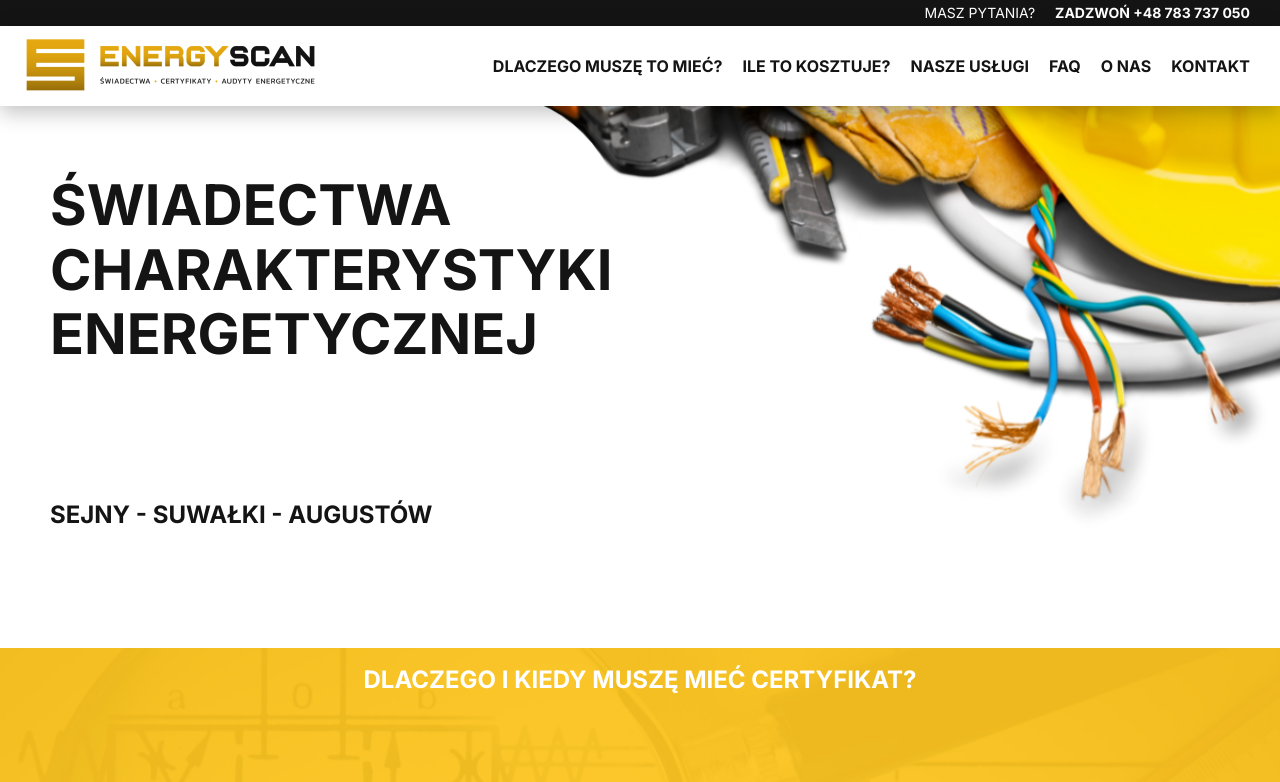
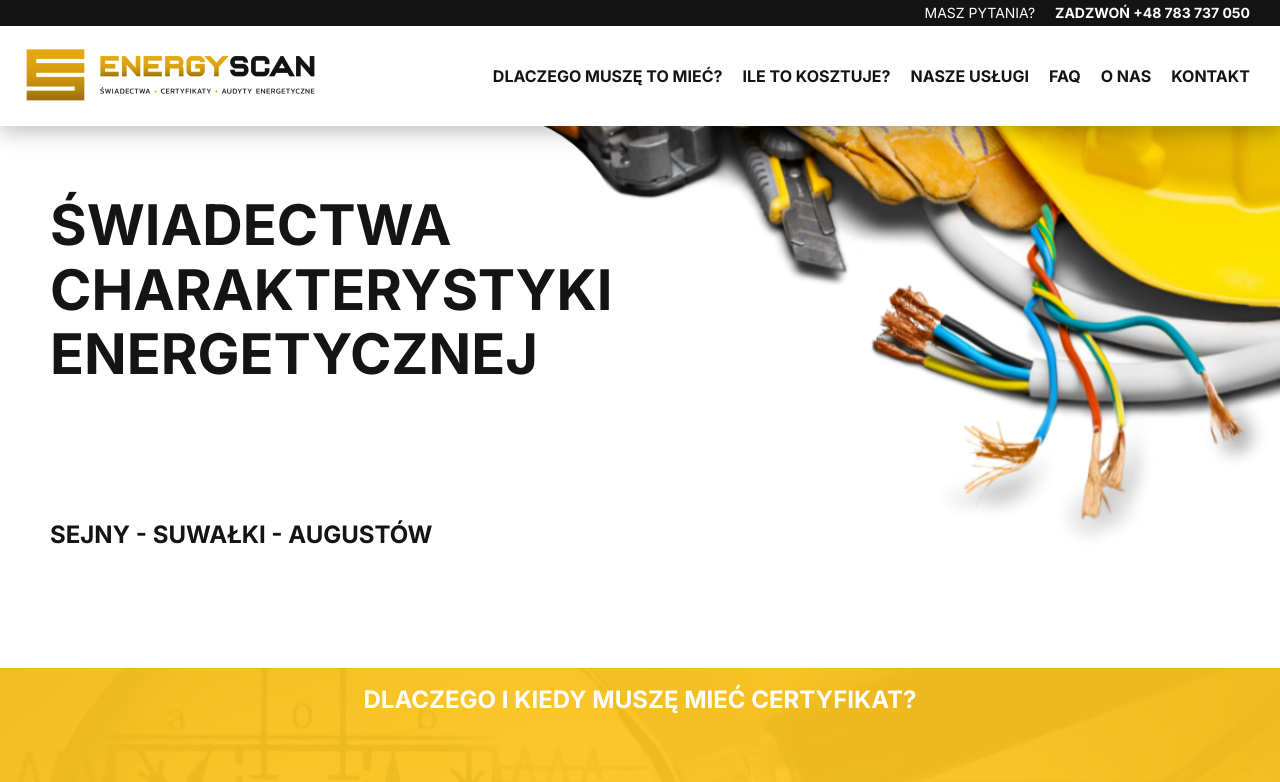
Before and after one commit to JustynaKow/Energyscan.pl, a React (Create React App) app: page / in a window 1280 px wide. Shown: the top 782 px of the page. Built offline with nearby package versions, Linux system fonts and the light colour scheme.

Commit message:
changing styles in Menu

```diff
--- a/src/components/Menu/index.js
+++ b/src/components/Menu/index.js
@@ -1,33 +1,19 @@
-import { Kontener, Logo, Navigation, List, Link } from "./styled";
+import { Navigation, Logo, Link } from "./styled";
+import firma from "../../images/energyscan.png";
+
 
 const Menu = () => (
-    <Kontener>
-        <Logo />
-        <Navigation>
-            <List>
-                <Link href="#przeslanki">
-                    Dlaczego muszę to mieć?
-                </Link>
-            </List>
-            <List>
-                <Link href="#cennik">
-                    Ile to kosztuje?
-                </Link>
-            </List>
-            <List>
-                Nasze usługi
-            </List>
-            <List>
-                FAQ
-            </List>
-            <List>
-                O nas
-            </List>
-            <List>
-                Kontakt
-            </List>
-        </Navigation>
-    </Kontener>
+    <Navigation>
+        <Logo src={firma} alt="logo EnergyScan"/>
+        <div>
+            <Link href="#przeslanki">Dlaczego muszę to mieć?</Link>
+            <Link href="#cennik">Ile to kosztuje?</Link>
+            <Link>Nasze usługi</Link>
+            <Link>FAQ</Link>
+            <Link>O nas</Link>
+            <Link>Kontakt</Link>
+        </div>
+    </Navigation>
 );
 
 export default Menu;
--- a/src/components/Menu/styled.js
+++ b/src/components/Menu/styled.js
@@ -1,40 +1,26 @@
 import styled from "styled-components";
-import firma from "../../images/energyscan.png";
 
-export const Kontener = styled.header`
+export const Navigation = styled.header`
     background: ${({ theme }) => theme.color.white};
-    color: ${({ theme }) => theme.color.black};
     display: flex;
     justify-content: space-between;
     align-items: center;
-    padding: 20px;
-    height: 80px;
+    padding: 0 20px;
+    box-shadow: 0px 6px 20px rgba(0, 0, 0, 0.25);
     position: sticky;
-    top: 0;
-    box-shadow: 0px 6px 20px rgba(0, 0, 0, 0.25);
+    top: 0px;
 `;
 
-export const Logo = styled.div`
-    background: center / contain no-repeat url("${firma}");
+export const Logo = styled.img`
     width: 300px;
-    height: 100px;
-`;
-
-export const Navigation = styled.ul`
-    list-style-type: none;
-    display: flex;
-    align-items: center;
-    text-transform: uppercase;
-    font-weight: bold;
-`;
-
-export const List = styled.li`
-    margin: 10px;
 `;
 
 export const Link = styled.a`
+    margin: 10px;
     text-decoration: none;
     color: ${({ theme }) => theme.color.black};
+    text-transform: uppercase;
+    font-weight: bold;
 
     &:hover{
         color: ${({ theme }) => theme.color.husk};
```
